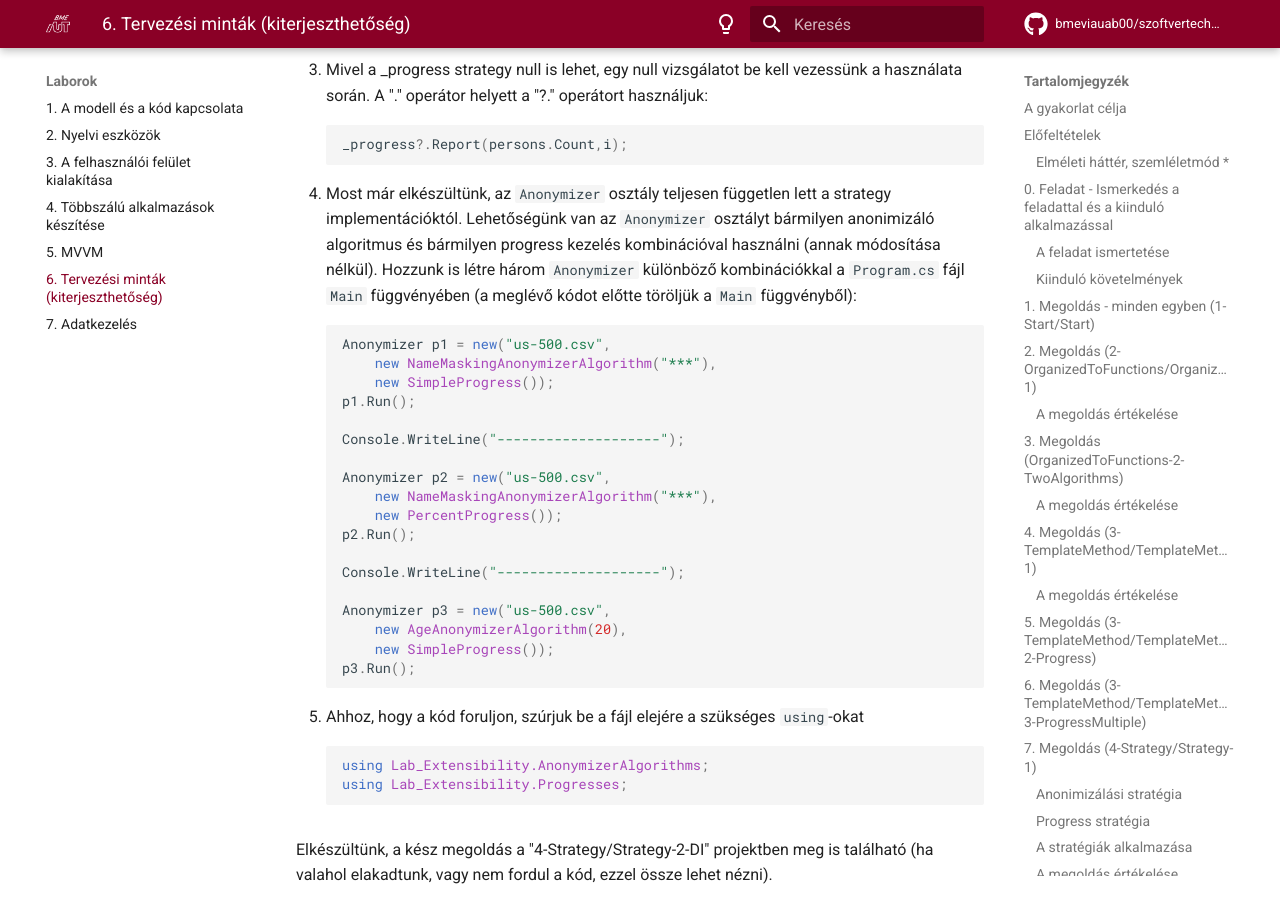
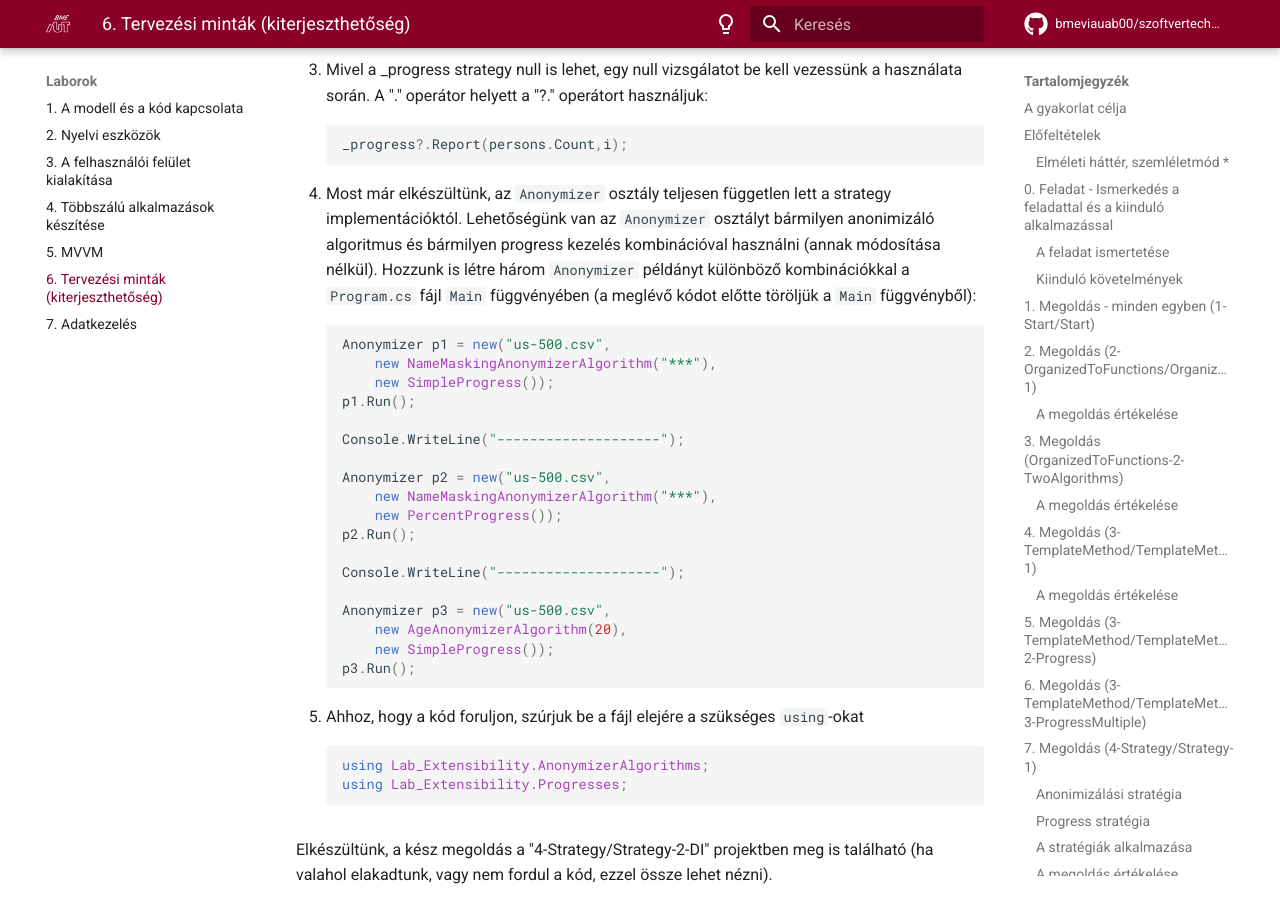
Before and after one commit to bmeviauab00/szoftvertechnikak, an MkDocs documentation site: the page built from docs/labor/6-tervezesi-mintak/index.md, in a window 1280 px wide and 900 px high, scrolled down 22416 px. Built offline with MkDocs 1.6.1 and Material for MkDocs 9.7.7, drawn with Linux system fonts in a browser that asks for light colours; emoji names are drawn with the system emoji font; comment, search, counter and statistics services are not loaded; the version menu is left out.

Commit message:
8.4-ben nyelvtani javítás
hiányzott a "példányt" szó

````diff
--- a/docs/labor/6-tervezesi-mintak/index.md
+++ b/docs/labor/6-tervezesi-mintak/index.md
@@ -775,7 +775,7 @@ Alakítsuk át ennek megfelelően az `Anonymizer` osztályt úgy, hogy ne maga p
     _progress?.Report(persons.Count,i);
     ```
 
-4. Most már elkészültünk, az `Anonymizer` osztály teljesen független lett a strategy implementációktól. Lehetőségünk van az `Anonymizer` osztályt bármilyen anonimizáló algoritmus és bármilyen progress kezelés kombinációval használni (annak módosítása nélkül). Hozzunk is létre három `Anonymizer` különböző kombinációkkal a `Program.cs` fájl `Main` függvényében (a meglévő kódot előtte töröljük a `Main` függvényből):
+4. Most már elkészültünk, az `Anonymizer` osztály teljesen független lett a strategy implementációktól. Lehetőségünk van az `Anonymizer` osztályt bármilyen anonimizáló algoritmus és bármilyen progress kezelés kombinációval használni (annak módosítása nélkül). Hozzunk is létre három `Anonymizer` példányt különböző kombinációkkal a `Program.cs` fájl `Main` függvényében (a meglévő kódot előtte töröljük a `Main` függvényből):
 
     ``` csharp
     Anonymizer p1 = new("us-500.csv",
````
